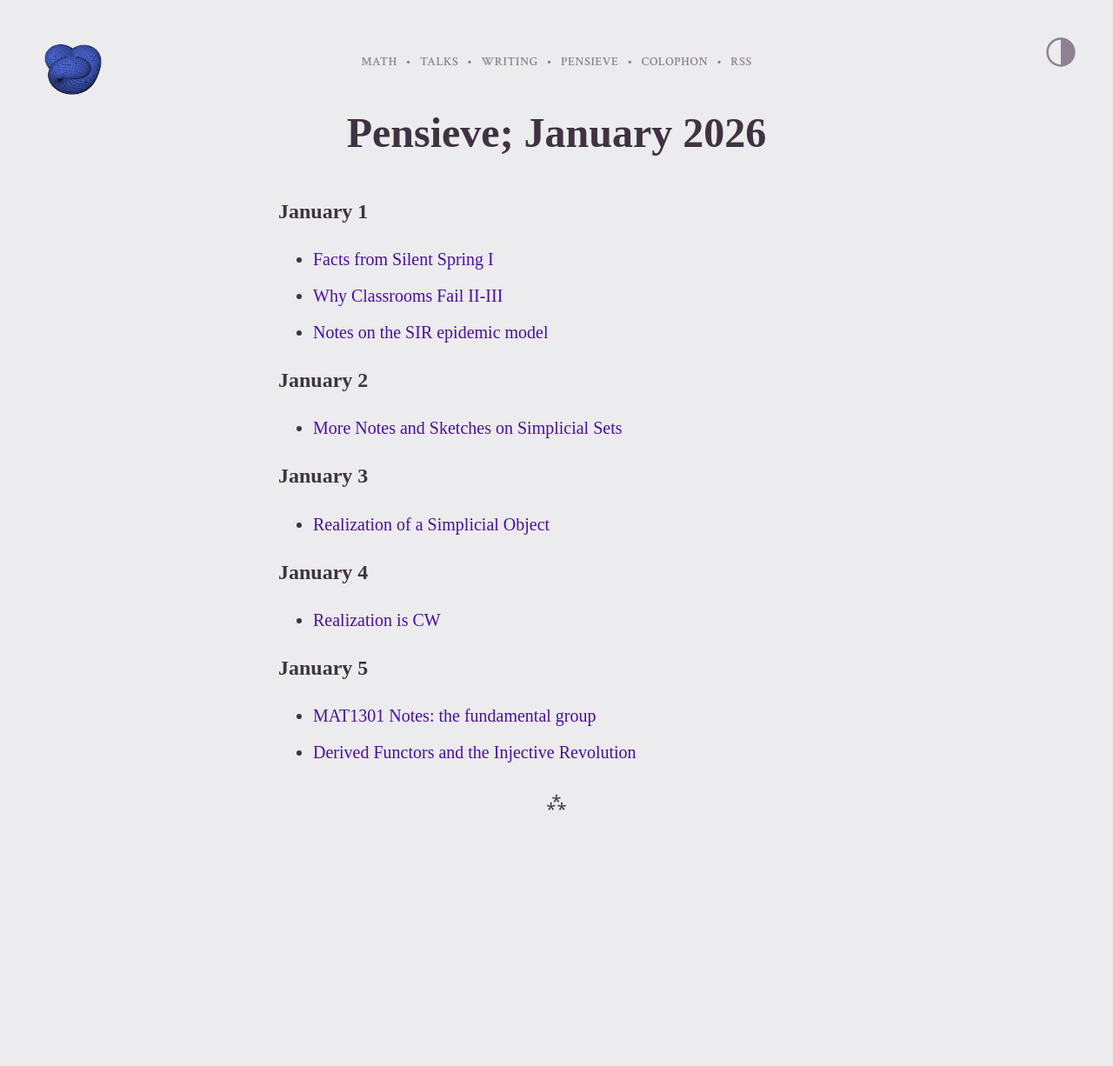
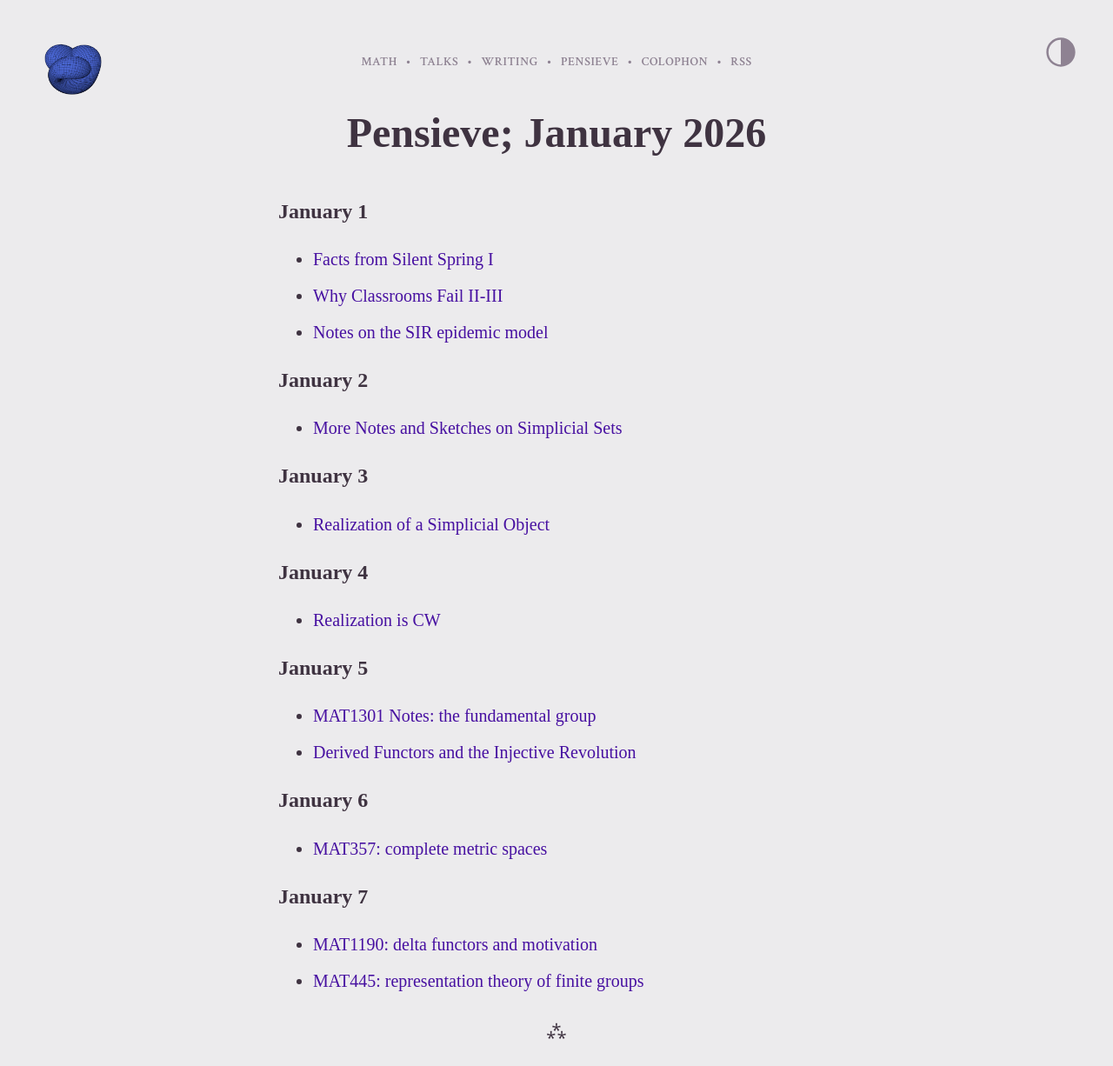
Before and after one commit to williamrygao/williamrygao.github.io, a Jekyll site: the page built from pensieve/2026-01/2026-01.md, in a window 1280 px wide. Shown: the whole page at 87% size. Built offline with Jekyll 4.4.1, drawn with Linux system fonts in a browser that asks for light colours; before the commit the page ends 963 px from its top, so only the background shows below that.

Commit message:
January 7-8

```diff
--- a/pensieve/2026-01/2026-01.md
+++ b/pensieve/2026-01/2026-01.md
@@ -23,4 +23,11 @@ title: Pensieve; January 2026
 * [MAT1301 Notes: the fundamental group](/pensieve/2026-01/2026-01-05-fundamental-group.pdf)
 * [Derived Functors and the Injective Revolution](/pensieve/2026-01/2026-01-05-derived-functors.pdf)
 
+## January 6
+* [MAT357: complete metric spaces](/pensieve/2026-01/2026-01-06-complete-metric-spaces.pdf)
+
+## January 7
+* [MAT1190: delta functors and motivation](/pensieve/2026-01/2026-01-07-motivation-derived-functors.pdf)
+* [MAT445: representation theory of finite groups](/pensieve/2026-01/2026-01-07-representation-theory-finite-gps.pdf)
+
 ---
```
Also changed, not shown: 3 other files.
